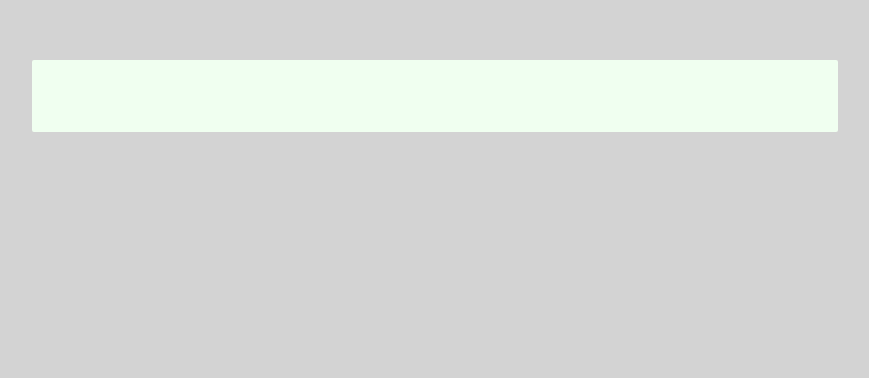
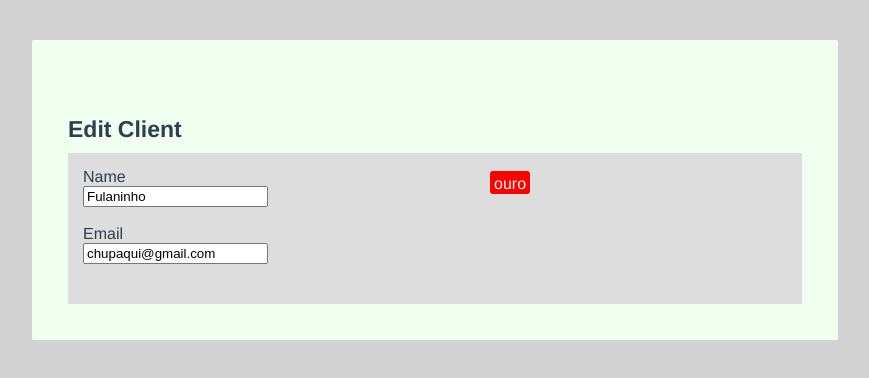
Before and after one commit to Juliano-rb/clients-crud, a Vue app: page /client/1 in a window 1280 px wide. Before the commit this address had no page. Shown: the top 378 px of the page, without its empty margins (205-1074 px from the left). Built offline with nearby package versions, Linux system fonts and the light colour scheme.

Commit message:
startting client edit route

```diff
--- a/src/App.vue
+++ b/src/App.vue
@@ -18,9 +18,9 @@ export default {
   /* text-align: center; */
   color: #2c3e50;
   margin: 0 auto;
-  margin-top: 60px;
+  margin-top: 40px;
   max-width: 800px;
-  max-height: 500px;
+  max-height: 550px;
   border-radius: 2px;
   border: solid honeydew;
   background-color: honeydew;
--- a/src/components/Clients.vue
+++ b/src/components/Clients.vue
@@ -24,6 +24,7 @@
         </ul>
       </div>
     </div>
+    <router-link to="/client" class="newBtn">New</router-link>
   </div>
 </template>
 
@@ -112,4 +113,8 @@ li {
 a {
   color: #42b983;
 }
+
+.newBtn {
+  float: right;
+}
 </style>
--- a/src/components/EditClient.vue
+++ b/src/components/EditClient.vue
@@ -1,29 +1,50 @@
 <template>
-  <div class="clients">
+  <div class="client-edit">
     <h1>Edit Client</h1>
-    <div id="client"></div>
+    <div class="client">
+      <div class="info">
+        <div class="personal">
+          <label for="name">Name</label>
+          <input type="text" name="name" v-model="name" />
+          <br />
+          <label for="email">Email</label>
+          <input type="text" name="email" v-model="email" />
+        </div>
+        <TagsEdit :tags="tags" />
+      </div>
+    </div>
   </div>
 </template>
 
 <script>
+import TagsEdit from "./TagsEdit.vue";
 // import axios from "axios";
 
 export default {
   name: "EditClient",
-  data() {},
+  props: {
+    id: String,
+  },
+  data() {
+    return {
+      name: "Fulaninho",
+      email: "chupaqui@gmail.com",
+      tags: [{ id: 1, name: "ouro", color: "red" }],
+    };
+  },
+  created() {
+    console.log(this.$route.params);
+  },
+  components: { TagsEdit },
 };
 </script>
 
 <!-- Add "scoped" attribute to limit CSS to this component only -->
 <style scoped>
-.clients {
+.client-edit {
   margin: 30px;
 }
 
-#clients {
-  overflow-y: scroll;
-  max-height: 400px;
-}
 h1 {
   font-size: 23px;
   margin-bottom: 10px;
@@ -32,4 +53,53 @@ h1 {
 a {
   color: #42b983;
 }
+
+.client {
+  position: relative;
+  background-color: rgb(221, 221, 221);
+  padding: 15px;
+  cursor: pointer;
+  border-bottom: 1px solid rgb(221, 221, 221);
+  height: 120px;
+}
+
+.client-list-container {
+  width: 100%;
+  height: 100%;
+  border: solid 1px rgb(206, 205, 205);
+}
+
+.info {
+  height: 60px;
+  display: flex;
+  flex-wrap: wrap;
+  justify-content: space-between;
+}
+
+.info > div {
+}
+
+.tags {
+  display: flex;
+  flex-wrap: wrap;
+  flex-direction: row;
+  height: 60px;
+  width: 300px;
+  justify-content: flex-start;
+}
+
+.tag {
+  background-color: green;
+  color: white;
+  margin: 3px;
+  padding: 4px;
+  height: 15px;
+  border-radius: 3px;
+}
+.personal {
+  display: flex;
+  flex-wrap: wrap;
+  flex-direction: column;
+  justify-content: flex-start;
+}
 </style>
--- /dev/null
+++ b/src/components/TagsEdit.vue
@@ -0,0 +1,52 @@
+<template>
+  <div class="tags">
+    <span
+      class="tag"
+      v-for="tag in tags"
+      :key="tag.id"
+      v-bind:style="{ backgroundColor: tag.color }"
+      >{{ tag.name }}</span
+    >
+  </div>
+</template>
+
+<script>
+export default {
+  name: "TagsEdit",
+  props: {
+    tags: Array,
+  },
+};
+</script>
+
+<style scoped>
+.tags {
+  display: flex;
+  flex-wrap: wrap;
+  flex-direction: row;
+  height: 60px;
+  width: 300px;
+  justify-content: flex-start;
+}
+
+.tag {
+  background-color: green;
+  color: white;
+  margin: 3px;
+  padding: 4px;
+  height: 15px;
+  border-radius: 3px;
+}
+.personal {
+  display: flex;
+  flex-wrap: wrap;
+  flex-direction: column;
+  justify-content: flex-start;
+}
+
+#edit {
+  position: absolute;
+  right: 5px;
+  bottom: 0px;
+}
+</style>
--- a/src/router.js
+++ b/src/router.js
@@ -6,7 +6,8 @@ const router = createRouter({
   history: createWebHistory(),
   routes: [
     { path: "/", component: Clients },
-    { path: "/client", component: EditClient },
+    { path: "/client/", component: EditClient },
+    { path: "/client/:id", component: EditClient },
   ],
 });
 
```
